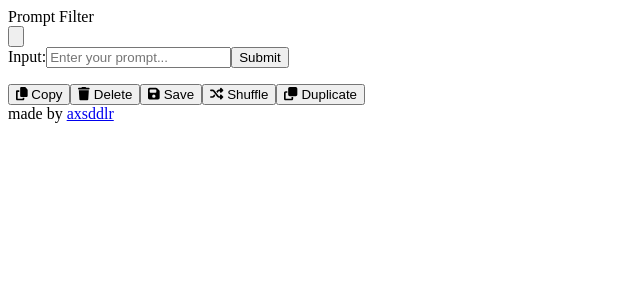
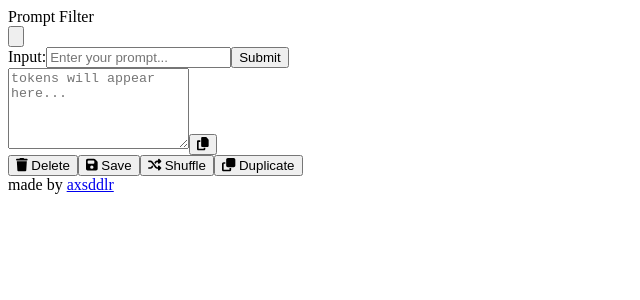
Before and after one commit to axsddlr/prompt-filter, a Next.js app: page / in a window 1280 px wide. Shown: the top 300 px of the page, without its empty margins (0-640 px from the left). Built offline with nearby package versions, Linux system fonts and the light colour scheme.

Commit message:
refactor(ControlButtons.js): remove onCopy prop and corresponding button feat(OutputBox.js): add copy to clipboard functionality refactor(index.js): remove onCopy prop from ControlButtons component

```diff
--- a/components/ControlButtons.js
+++ b/components/ControlButtons.js
@@ -1,6 +1,5 @@
 import { FontAwesomeIcon } from "@fortawesome/react-fontawesome";
 import {
-  faCopy,
   faSave,
   faTrash,
   faRandom,
@@ -8,7 +7,6 @@ import {
 } from "@fortawesome/free-solid-svg-icons";
 
 const ControlButtons = ({
-  onCopy,
   onDelete,
   onSave,
   onShuffle,
@@ -16,12 +14,6 @@ const ControlButtons = ({
 }) => {
   return (
     <div className="flex mt-4">
-      <button
-        className="bg-green-500 text-white px-4 py-2 mr-2 rounded-md focus:outline-none hover:bg-green-600"
-        onClick={onCopy}
-      >
-        <FontAwesomeIcon icon={faCopy} /> Copy
-      </button>
       <button
         className="bg-red-500 text-white px-4 py-2 mr-2 rounded-md focus:outline-none hover:bg-red-600"
         onClick={onDelete}
--- a/components/OutputBox.js
+++ b/components/OutputBox.js
@@ -1,17 +1,33 @@
-// components/OutputBox.js
-import React from 'react';
+import { useRef } from "react";
+import { FontAwesomeIcon } from "@fortawesome/react-fontawesome";
+import { faCopy } from "@fortawesome/free-solid-svg-icons";
 
 const OutputBox = ({ tokens }) => {
+  const textAreaRef = useRef();
+
+  const handleCopy = () => {
+    textAreaRef.current.select();
+    document.execCommand("copy");
+  };
+
   return (
-    <div className="bg-white dark:bg-gray-800 shadow-md p-4 my-8 rounded">
-      <p className="text-gray-800 dark:text-gray-100">
-        {tokens.map((token, index) => (
-          <React.Fragment key={index}>
-            {token}
-            {index < tokens.length - 1 && ', '}
-          </React.Fragment>
-        ))}
-      </p>
+    <div className="mt-4">
+      <div className="relative">
+        <textarea
+          ref={textAreaRef}
+          className="w-full p-2 bg-gray-200 dark:bg-gray-800 dark:text-white rounded-md focus:outline-none focus:ring-2 focus:ring-indigo-400"
+          rows="5"
+          placeholder="tokens will appear here..."
+          readOnly
+          value={tokens.join(", ")}
+        ></textarea>
+        <button
+          onClick={handleCopy}
+          className="absolute top-2 right-2 text-gray-500 dark:text-gray-500 p-1 rounded-md focus:outline-none active:bg-indigo-700 active:dark:bg-gray-600"
+        >
+          <FontAwesomeIcon icon={faCopy} />
+        </button>
+      </div>
     </div>
   );
 };
--- a/pages/index.js
+++ b/pages/index.js
@@ -83,7 +83,6 @@ const Home = () => {
         </div>
         <div className="flex justify-center mt-4">
           <ControlButtons
-            onCopy={handleCopy}
             onDelete={handleDelete}
             onSave={handleSave}
             onShuffle={handleShuffle}
```
